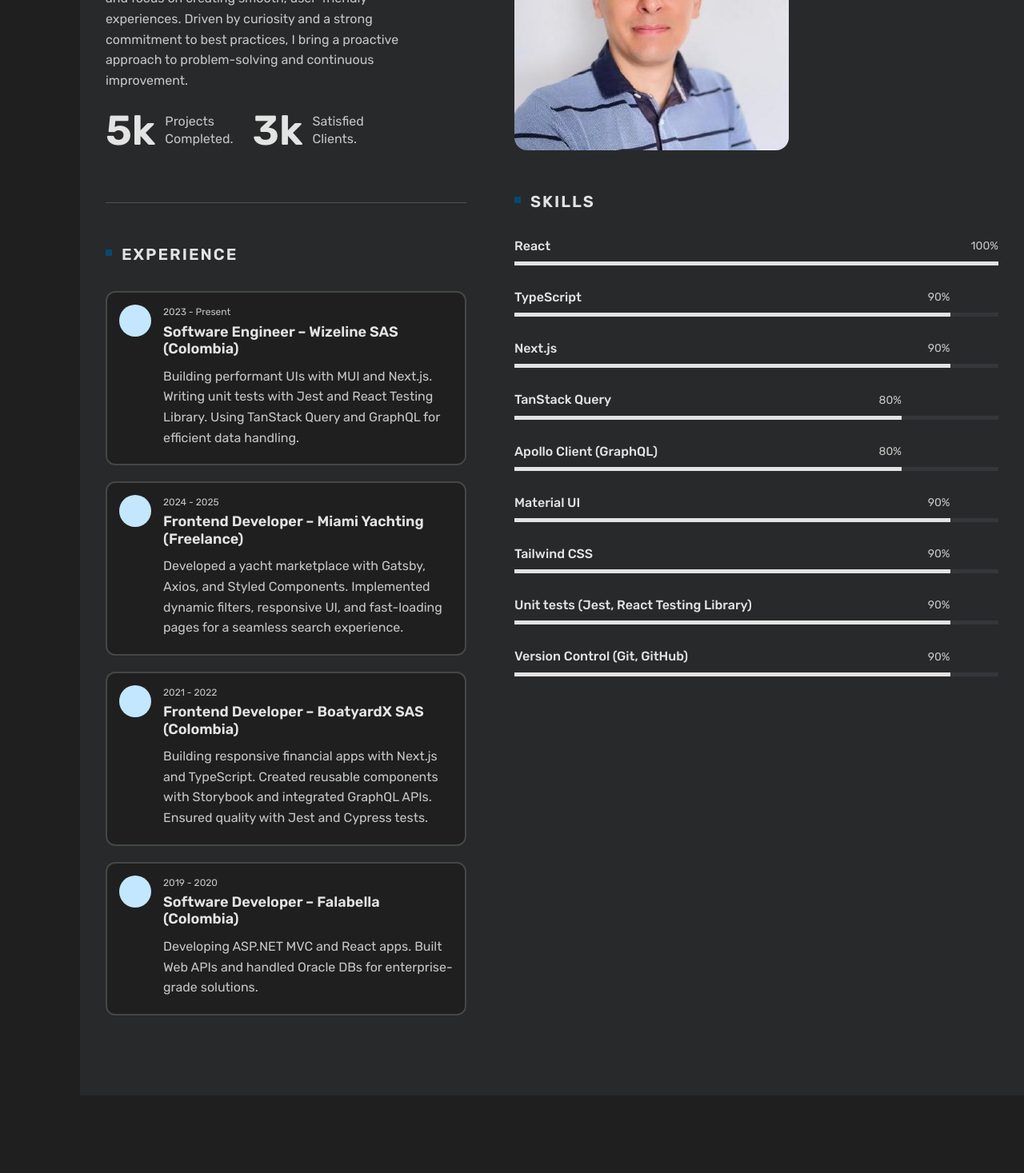
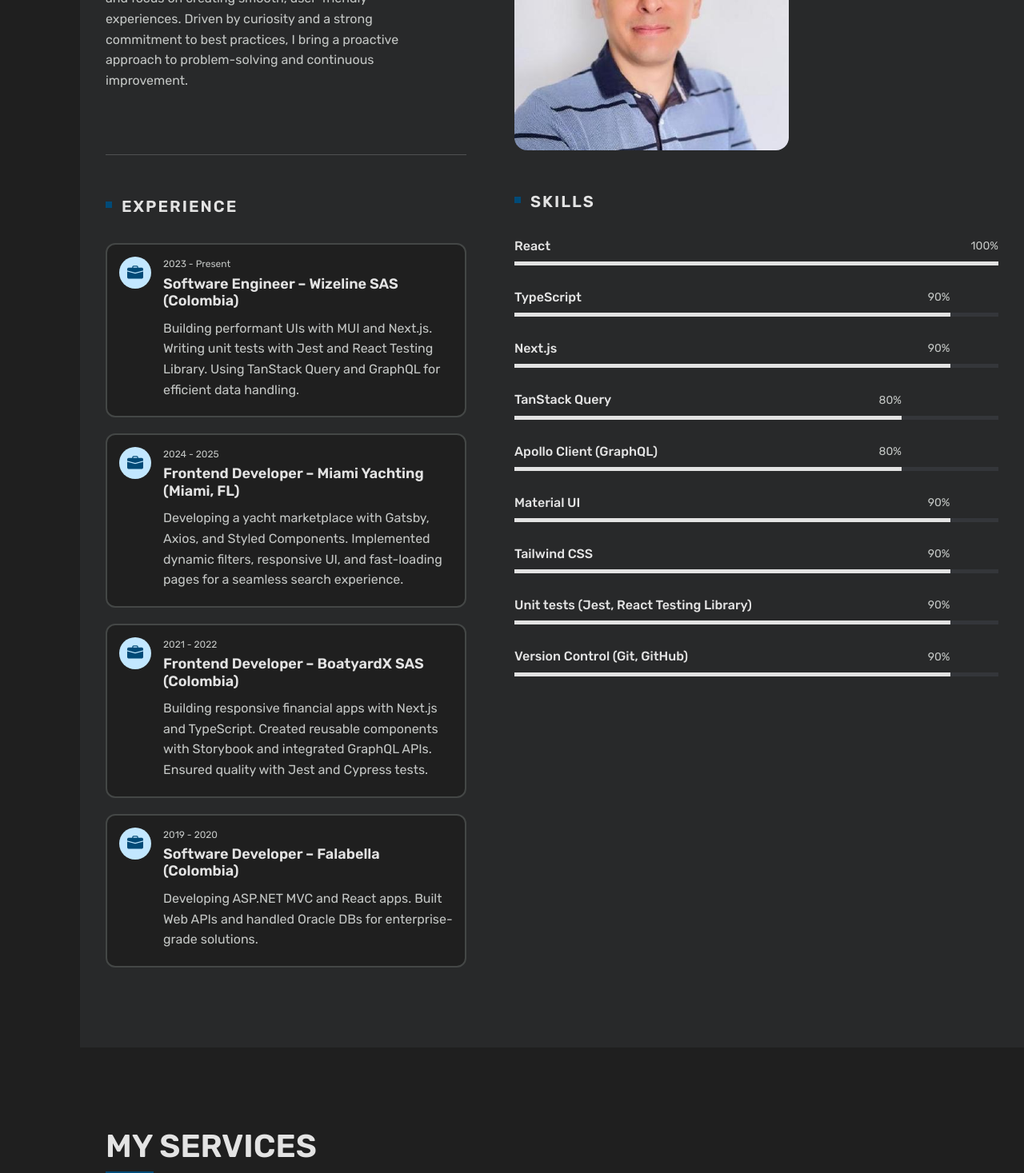
Before and after one commit to MrLapa/portfolio-carlos, a Next.js app: page / in a window 1280 px wide. Shown: the part 1079-2546 px from the top of the page at 80% size. Built offline with nearby package versions, Linux system fonts and the light colour scheme.

Commit message:
F-23: remove number of completed projects section and refactor experiences section

```diff
--- a/src/screens/About/index.tsx
+++ b/src/screens/About/index.tsx
@@ -13,6 +13,43 @@ const skills = [
   { name: "Version Control (Git, GitHub)", value: 90 },
 ]
 
+const experiences = [
+  {
+    company: "Wizeline SAS",
+    position: "Software Engineer",
+    startDate: "2023",
+    endDate: "Present",
+    description: "Building performant UIs with MUI and Next.js. Writing unit tests with Jest and React Testing Library. Using TanStack Query and GraphQL for efficient data handling.",
+    location: "Colombia"
+  },
+  {
+    company: "Miami Yachting",
+    position: "Frontend Developer",
+    startDate: "2024",
+    endDate: "2025",
+    description: "Developing a yacht marketplace with Gatsby, Axios, and Styled Components. Implemented dynamic filters, responsive UI, and fast-loading pages for a seamless search experience.",
+    location: "Miami, FL"
+  },
+  {
+    company: "BoatyardX SAS",
+    position: "Frontend Developer",
+    startDate: "2021",
+    endDate: "2022",
+    description: "Building responsive financial apps with Next.js and TypeScript. Created reusable components with Storybook and integrated GraphQL APIs. Ensured quality with Jest and Cypress tests.",
+    location: "Colombia"
+  },
+  {
+    company: "Falabella",
+    position: "Software Developer",
+    startDate: "2019",
+    endDate: "2020",
+    description: "Developing ASP.NET MVC and React apps. Built Web APIs and handled Oracle DBs for enterprise-grade solutions.",
+    location: "Colombia"
+  }
+]
+
+
+
 const About = () => {
   return (
     <div className="container">
@@ -25,20 +62,6 @@ const About = () => {
             <div className="about-me-text pb-5">
               <p>I&apos;m a Software Engineer with 8 years of experience building high-quality web applications, specializing in React, TypeScript, and front-end technologies. I thrive in agile teams, strive to write clean, maintainable code, and focus on creating smooth, user-friendly experiences.
                 Driven by curiosity and a strong commitment to best practices, I bring a proactive approach to problem-solving and continuous improvement.</p>
-              <div className="row pt-2">
-                <div className="col-auto">
-                  <div className="a-count">
-                    <span className="count">5k</span>
-                    <div className="a-count-text">Projects <br />Completed.</div>
-                  </div>
-                </div>
-                <div className="col-auto">
-                  <div className="a-count">
-                    <span className="count">3k</span>
-                    <div className="a-count-text">Satisfied <br />Clients.</div>
-                  </div>
-                </div>
-              </div>
             </div>
             <hr />
             <div className="title-01 mt-5">
@@ -46,40 +69,15 @@ const About = () => {
             </div>
             <div className="resume-box">
               <ul>
-                <li>
-                  <div className="icon">
-                    <i className="fas fa-briefcase" />
-                  </div>
-                  <span className="time">2023 - Present</span>
-                  <h5>Software Engineer – Wizeline SAS (Colombia)</h5>
-                  <p>Building performant UIs with MUI and Next.js. Writing unit tests with Jest and React Testing Library. Using TanStack Query and GraphQL for efficient data handling.</p>
-                </li>
-                <li>
-                  <div className="icon">
-                    <i className="fas fa-briefcase" />
-                  </div>
-                  <span className="time">2024 - 2025</span>
-                  <h5>Frontend Developer – Miami Yachting (Freelance)</h5>
-                  <p>
-                    Developed a yacht marketplace with Gatsby, Axios, and Styled Components. Implemented dynamic filters, responsive UI, and fast-loading pages for a seamless search experience.
-                  </p>
-                </li>
-                <li>
-                  <div className="icon">
-                    <i className="fas fa-briefcase" />
-                  </div>
-                  <span className="time">2021 - 2022</span>
-                  <h5>Frontend Developer – BoatyardX SAS (Colombia)</h5>
-                  <p>Building responsive financial apps with Next.js and TypeScript. Created reusable components with Storybook and integrated GraphQL APIs. Ensured quality with Jest and Cypress tests.</p>
-                </li>
-                <li>
-                  <div className="icon">
-                    <i className="fas fa-briefcase" />
-                  </div>
-                  <span className="time">2019 - 2020</span>
-                  <h5>Software Developer – Falabella (Colombia)</h5>
-                  <p>Developing ASP.NET MVC and React apps. Built Web APIs and handled Oracle DBs for enterprise-grade solutions.</p>
-                </li>
+                {experiences.map((experience, index) => (
+                  <li key={`experience-${index}`}>
+                    <div className="icon">
+                      <i className="bi bi-briefcase-fill" />
+                    </div>
+                    <span className="time">{experience.startDate} - {experience.endDate}</span>
+                    <h5>{experience.position} – {experience.company} ({experience.location})</h5>
+                    <p>{experience.description}</p>
+                  </li>))}
               </ul>
             </div>
           </div>
```
